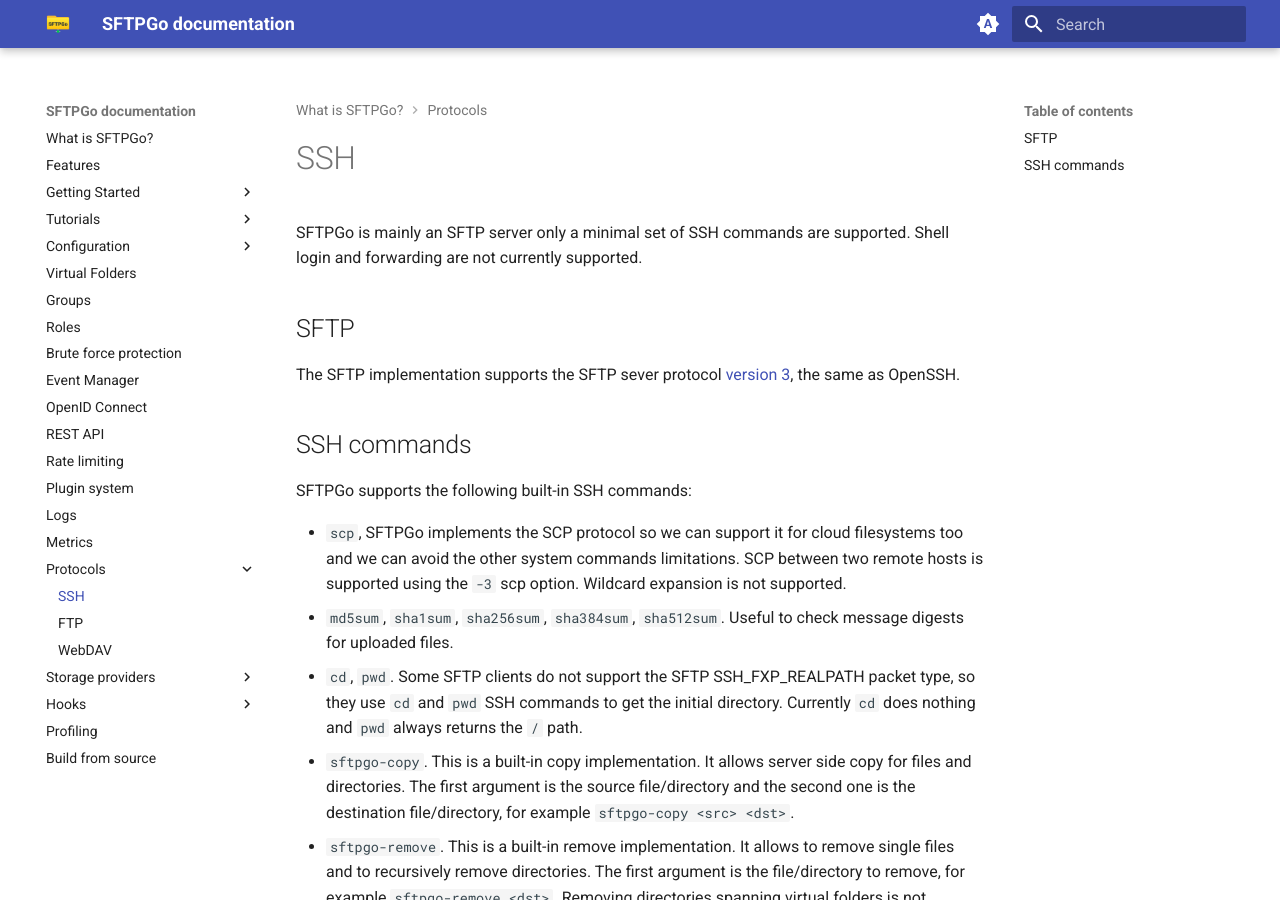
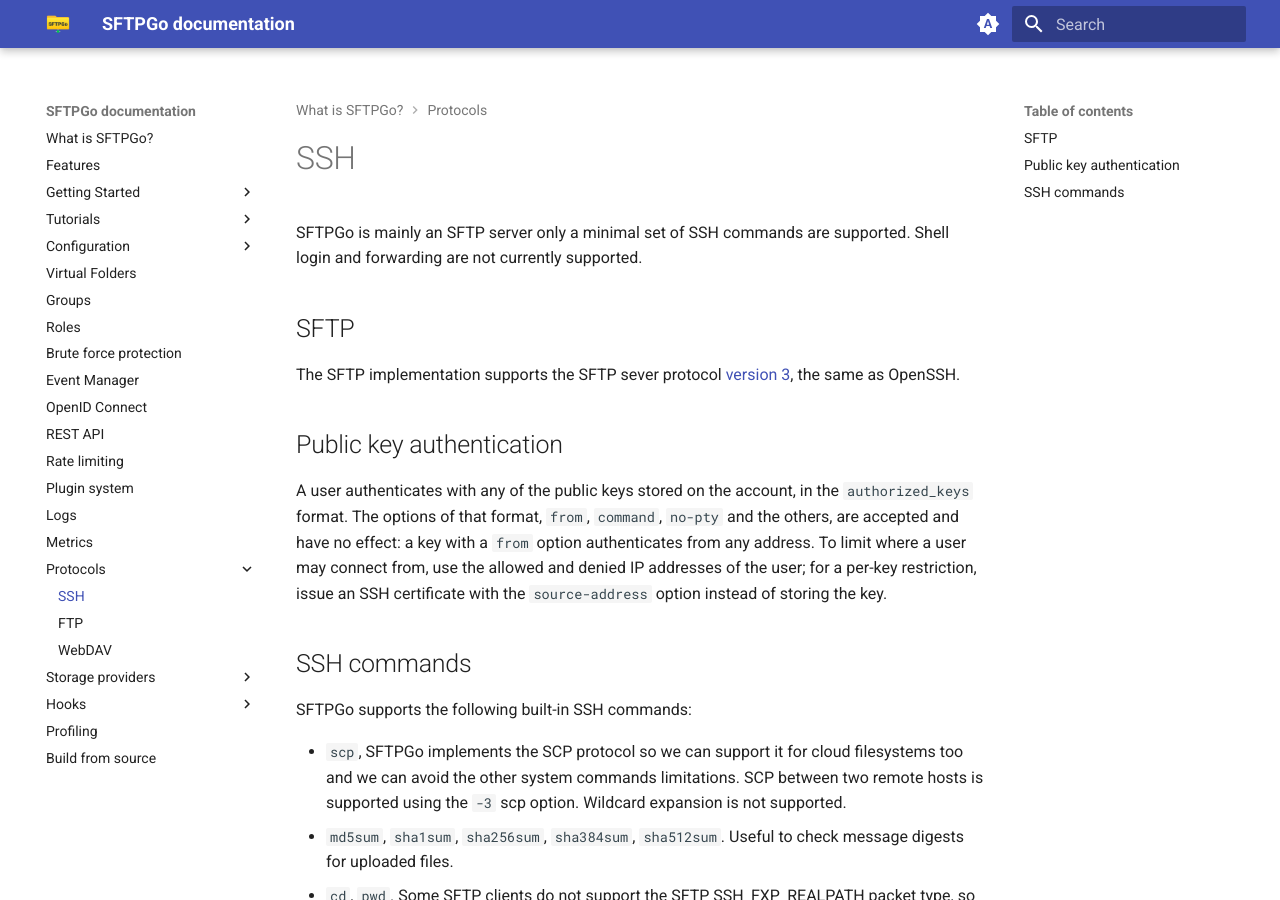
Before and after one commit to sftpgo/docs, an MkDocs documentation site: the page built from docs/ssh.md, in a window 1280 px wide and 900 px high. Built offline with MkDocs 1.6.1 and Material for MkDocs 9.7.7, drawn with Linux system fonts in a browser that asks for light colours; emoji names are drawn with the system emoji font; the version menu is left out.

Commit message:
public key auth: clarify that options are ignored
Signed-off-by: Nicola Murino <nicola.murino@gmail.com>

```diff
--- a/docs/ssh.md
+++ b/docs/ssh.md
@@ -9,6 +9,10 @@ SFTPGo is mainly an SFTP server only a minimal set of SSH commands are supported
 ## SFTP
 
 The SFTP implementation supports the SFTP sever protocol [version 3](https://datatracker.ietf.org/doc/html/draft-ietf-secsh-filexfer-02){:target="_blank"}, the same as OpenSSH.
+
+## Public key authentication
+
+A user authenticates with any of the public keys stored on the account, in the `authorized_keys` format. The options of that format, `from`, `command`, `no-pty` and the others, are accepted and have no effect: a key with a `from` option authenticates from any address. To limit where a user may connect from, use the allowed and denied IP addresses of the user; for a per-key restriction, issue an SSH certificate with the `source-address` option instead of storing the key.
 
 ## SSH commands
 
```
